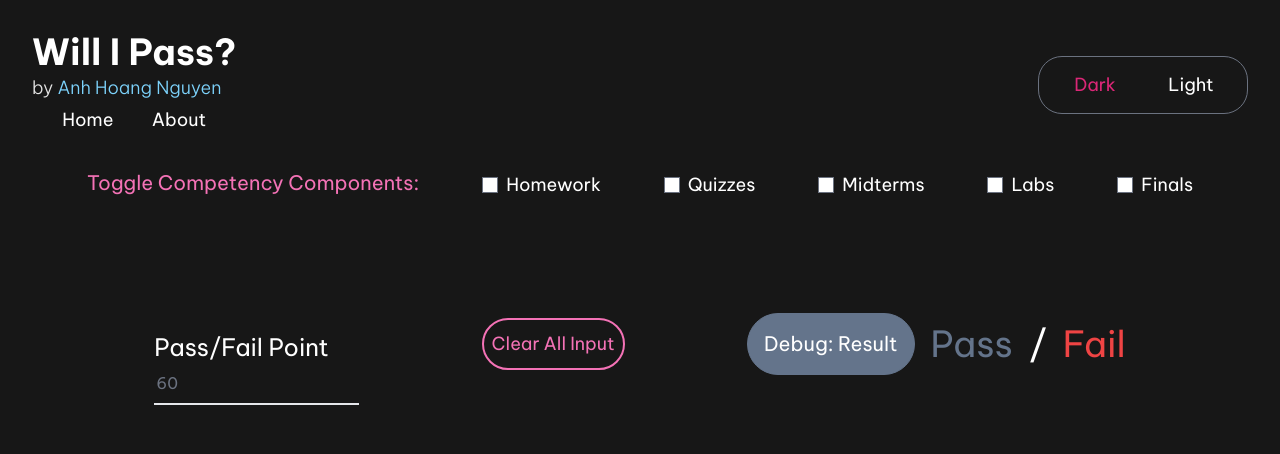
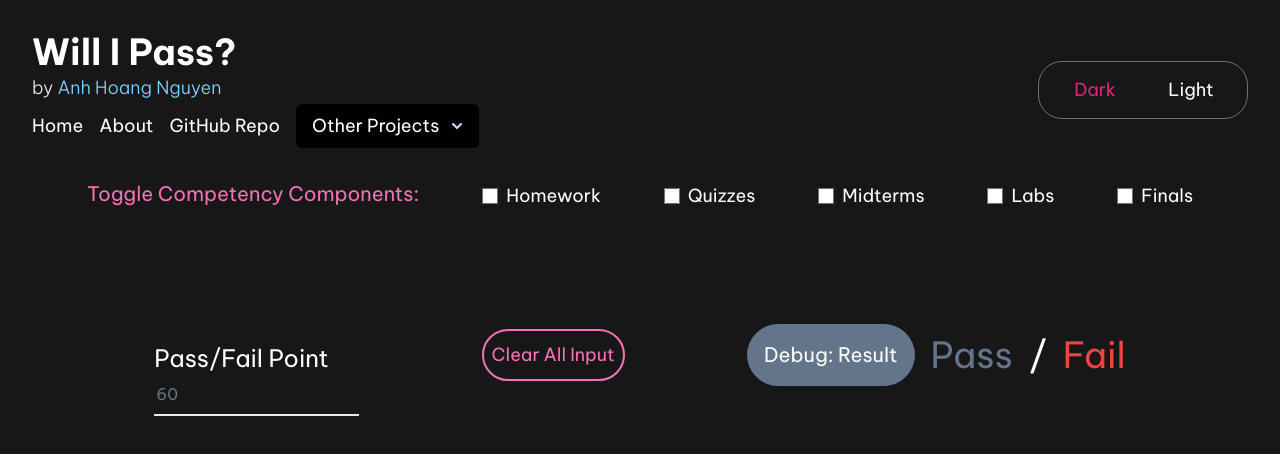
Before and after one commit to aaanh/will-i-pass, a Next.js app in the folder web-app/: page / in a window 1280 px wide. Shown: the top 454 px of the page. Built offline with nearby package versions, Linux system fonts and the light colour scheme.

Commit message:
added nav

```diff
--- a/web-app/components/Branding.js
+++ b/web-app/components/Branding.js
@@ -1,6 +1,9 @@
 import Link from "next/link";
 import { useState, useEffect } from "react";
 import Router from "next/router";
+import { Menu, Transition } from "@headlessui/react";
+import { Fragment, useRef } from "react";
+import { ChevronDownIcon } from "@heroicons/react/solid";
 
 const ThemeSwitcher = () => {
 	return (
@@ -47,7 +50,7 @@ export default function Branding() {
 				<p className="dark:text-neutral-200 font-light text-pink-500 hover:cursor-pointer">
 					by <Link href="https://github.com/aaanh">Anh Hoang Nguyen</Link>
 				</p>
-				<div className="flex justify-evenly space-x-2">
+				<div className="flex justify-between space-x-4">
 					<button
 						onClick={(e) => {
 							e.preventDefault();
@@ -65,6 +68,74 @@ export default function Branding() {
 					>
 						About
 					</button>
+					<button
+						onClick={(e) => {
+							e.preventDefault();
+							Router.push("https://github.com/aaanh/");
+						}}
+						className="border-b border-transparent hover:border-b-sky-500"
+					>
+						GitHub Repo
+					</button>
+					<Menu as="div" className="relative inline-block text-left">
+						<div>
+							<Menu.Button className="inline-flex w-full justify-center rounded-md items-center text-lg dark:bg-black bg-opacity-20 px-4 py-2 font-medium dark:text-white hover:bg-opacity-30 focus:outline-none focus-visible:ring-2 focus-visible:ring-white focus-visible:ring-opacity-75">
+								Other Projects
+								<ChevronDownIcon
+									className="ml-2 -mr-1 h-5 w-5 text-violet-200 hover:text-violet-100"
+									aria-hidden="true"
+								/>
+							</Menu.Button>
+						</div>
+						<Transition
+							as={Fragment}
+							enter="transition ease-out duration-100"
+							enterFrom="transform opacity-0 scale-95"
+							enterTo="transform opacity-100 scale-100"
+							leave="transition ease-in duration-75"
+							leaveFrom="transform opacity-100 scale-100"
+							leaveTo="transform opacity-0 scale-95"
+						>
+							<Menu.Items className="absolute right-0 mt-2 w-56 origin-top-right divide-y dark:bg-slate-900 dark:text-white divide-gray-100 rounded-md bg-white shadow-lg ring-1 ring-black ring-opacity-5 focus:outline-none">
+								<div className="px-1 py-1 ">
+									<Menu.Item>
+										{({ active }) => (
+											<button
+												className={`${
+													active
+														? "bg-sky-500 text-white dark:text-gray-900"
+														: "text-gray-900 dark:text-white"
+												} group flex w-full items-center rounded-md px-2 py-2 text-sm`}
+												onClick={(e) => {
+													e.preventDefault();
+													Router.push("https://linux.hoanganh.dev");
+												}}
+											>
+												Linux Convenience Store
+											</button>
+										)}
+									</Menu.Item>
+									<Menu.Item>
+										{({ active }) => (
+											<button
+												className={`${
+													active
+														? "bg-sky-500 text-white dark:text-gray-900"
+														: "text-gray-900 dark:text-white"
+												} group flex w-full items-center rounded-md px-2 py-2 text-sm`}
+												onClick={(e) => {
+													e.preventDefault();
+													Router.push("https://blog.hoanganh.dev");
+												}}
+											>
+												Blog
+											</button>
+										)}
+									</Menu.Item>
+								</div>
+							</Menu.Items>
+						</Transition>
+					</Menu>
 				</div>
 			</div>
 
@@ -81,7 +152,7 @@ export default function Branding() {
 								{/*body*/}
 								<div className="relative p-6 flex-auto">
 									<p className="my-4 text-slate-500 dark:text-green-400 text-lg leading-relaxed">
-										Version: 0.1 Alpha
+										Version: 0.1 Dev Alpha (Web Application)
 									</p>
 									<p>Rationale:</p>
 									<blockquote className="my-4 text-slate-500 text-lg leading-relaxed border-l-2 pl-2 italic">
--- a/web-app/package.json
+++ b/web-app/package.json
@@ -9,6 +9,7 @@
     "lint": "next lint"
   },
   "dependencies": {
+    "@headlessui/react": "^1.6.1",
     "@heroicons/react": "^1.0.6",
     "next": "12.1.6",
     "react": "18.1.0",
```
Also changed, not shown: web-app/pages/index.js (+1 -6 lines), 2 other files (tests, documents, lock files or other folders).
